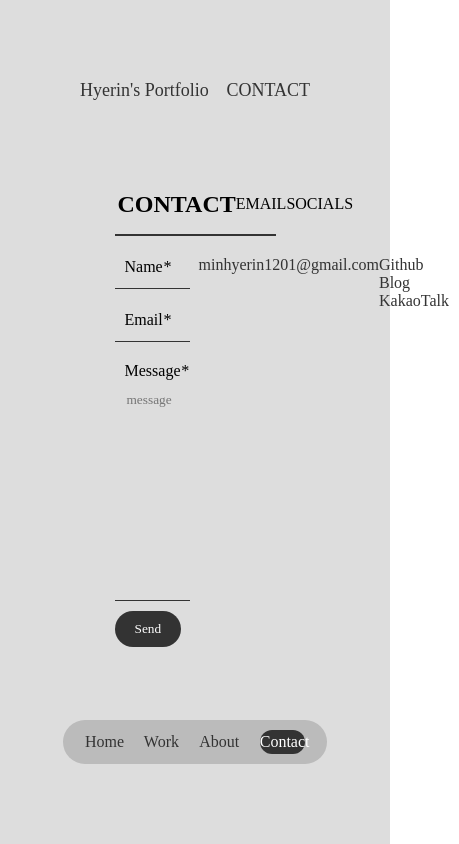
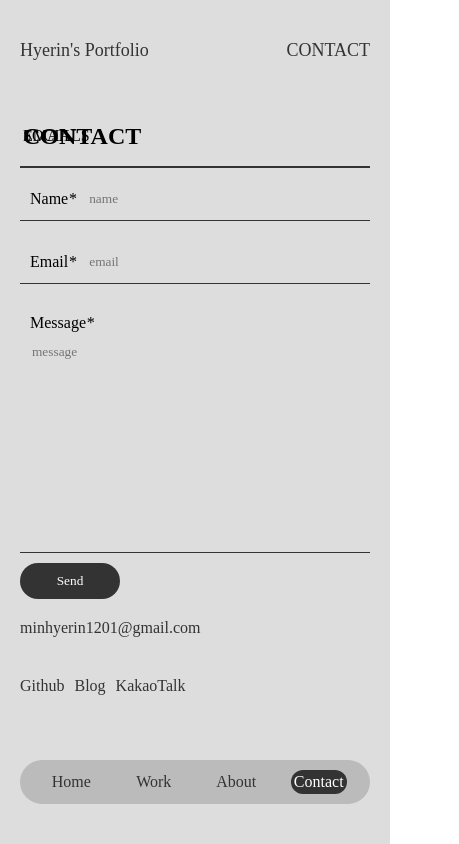
Before and after one commit to Minhyerin/HyerinPortfolio.ver2, a React (Create React App) app: page /contact in a window 390 px wide. Shown: the whole page, 459 px wide, since content can reach past the window. Built offline with nearby package versions, Linux system fonts and the light colour scheme; a web font is replaced by a local one.

Commit message:
mobile.v-ing

```diff
--- a/src/App.js
+++ b/src/App.js
@@ -19,6 +19,10 @@ const Container = styled.div`
 
   display: flex;
   flex-direction: column;
+
+  @media screen and (max-width: 768px) {
+    padding: 40px 20px;
+  }
 `;
 
 // const works = [
--- a/src/Components/WorkItem.js
+++ b/src/Components/WorkItem.js
@@ -23,7 +23,7 @@ const Container = styled(motion.div)`
     position: absolute;
     left: 0;
     bottom: -100px;
-    padding:  0 20px;
+    padding: 0 20px;
     background-color: rgba(0, 0, 0, 0.4);
     color: #fff;
     font-weight: bold;
@@ -34,6 +34,13 @@ const Container = styled(motion.div)`
     filter: brightness(1);
     div {
       bottom: 0;
+    }
+  }
+  @media screen and (max-width: 768px) {
+    width: 45%;
+    height: 25%;
+    &: hover {
+      width: 45%;
     }
   }
 `;
--- a/src/Pages/About.js
+++ b/src/Pages/About.js
@@ -9,12 +9,24 @@ const Container = styled.div`
   display: flex;
   align-items: center;
   justify-content: center;
+  @media screen and (max-width: 768px) {
+    height: 100vh;
+  }
 `;
 
 const ContentWrapper = styled.div`
   width: 70%;
+  display: flex;
+  justify-content: center;
+  align-items: center;
+  flex-direction: column;
+  @media screen and (max-width: 768px) {
+    width: 100%;
+    gap: 30px;
+  }
 `;
 const AboutBox = styled.div`
+  border: 1px solid #eee;
   width: 100%;
   margin-bottom: 30px;
 `;
@@ -41,6 +53,7 @@ const Socialbtn = styled(motion.div)`
   p {
     font-size: 16px;
   }
+  }
 `;
 const UnderLine = styled(motion.div)`
   width: 0;
@@ -51,6 +64,10 @@ const TopUnderdiv = styled(motion.div)`
   width: 100%;
   height: 70px;
   padding: 0 3px;
+  @media screen and (max-width: 768px) {
+    p {
+      font-size: 14px;
+    }
 `;
 const AboutInfo = styled.div`
   width: 100%;
@@ -158,10 +175,14 @@ const About = () => {
               <h1>ABOUT</h1>
             </Title>
             <Socialbtn variants={textVariant}>
-              <Link to={"https://github.com/Minhyerin"} target="_blank">Github</Link>
+              <Link to={"https://github.com/Minhyerin"} target="_blank">
+                Github
+              </Link>
             </Socialbtn>
             <Socialbtn variants={textVariant}>
-              <Link to={"https://hyerin1201.tistory.com/"} target="_blank">Blog</Link>
+              <Link to={"https://hyerin1201.tistory.com/"} target="_blank">
+                Blog
+              </Link>
             </Socialbtn>
           </Topdiv>
           <UnderLine variants={lineVariant} initial="start" animate="end" />
@@ -170,8 +191,8 @@ const About = () => {
               안녕하세요! 프론트엔드 개발자를 희망하는 민혜린입니다. <br />
               저는 시각디자인 전공으로 좋은 ui/ux 를 제공하는것에 흥미를 느끼고,
               사용자에게 멋진 경험을 선사하는 데에 열정을 가지고 있습니다! 좋은
-              웹사이트는 기업을 인식하는 방식 중 가장 큰 부분을 차지 한다고 생각합니다.
-              멋진 경험을 함께 하며 성장해 나가고 싶습니다!
+              웹사이트는 기업을 인식하는 방식 중 가장 큰 부분을 차지 한다고
+              생각합니다. 멋진 경험을 함께 하며 성장해 나가고 싶습니다!
             </p>
           </TopUnderdiv>
         </AboutBox>
--- a/src/Pages/Contact.js
+++ b/src/Pages/Contact.js
@@ -10,10 +10,16 @@ const Container = styled.div`
   display: flex;
   align-items: center;
   justify-content: center;
+  @media screen and (max-width: 768px) {
+    height: 100vh;
+  }
 `;
 const ContentWrapper = styled.div`
   position; relative;
   width: 70%;
+  @media screen and (max-width: 768px) {
+    width: 100%;
+  }
 `;
 const Topdiv = styled(motion.div)`
   width: 100%;
@@ -34,6 +40,9 @@ const Title = styled(motion.div)`
 `;
 const SubTitle = styled(motion.div)`
   flex: 1;
+  @media screen and (max-width: 768px) {
+    position: absolute;
+  }
 `;
 const UnderLine = styled(motion.div)`
   width: 0;
@@ -44,9 +53,15 @@ const UnderLine = styled(motion.div)`
 const Bottomdiv = styled.div`
   width: 100%;
   display: flex;
+  @media screen and (max-width: 768px) {
+    flex-direction: column;
+  }
 `;
 const ContactBox = styled.div`
   flex: 2;
+  @media screen and (max-width: 768px) {
+    flex: 1;
+  }
 `;
 const Form = styled.form`
   div {
@@ -101,6 +116,16 @@ const Form = styled.form`
   div.messageBox {
     flex-direction: column;
     align-items: flex-start;
+  }
+  @media screen and (max-width: 768px) {
+    display: flex;
+    flex-direction: column;
+    div {
+      width: 100%;
+    }
+    button {
+      width: 100px;
+    }
   }
 `;
 const EmailBox = styled.div`
@@ -305,8 +330,12 @@ const Contact = () => {
             <a href="mailto:minhyerin1201@gamil.com">minhyerin1201@gmail.com</a>
           </EmailBox>
           <SocialBox>
-            <Link to={"https://github.com/Minhyerin"} target="_blank">Github</Link>
-            <Link to={"https://hyerin1201.tistory.com/"} target="_blank">Blog</Link>
+            <Link to={"https://github.com/Minhyerin"} target="_blank">
+              Github
+            </Link>
+            <Link to={"https://hyerin1201.tistory.com/"} target="_blank">
+              Blog
+            </Link>
             <Link>KakaoTalk</Link>
           </SocialBox>
         </Bottomdiv>
--- a/src/Pages/Work.js
+++ b/src/Pages/Work.js
@@ -7,11 +7,15 @@ import WorkItem from "../Components/WorkItem";
 
 const Container = styled(motion.div)`
   width: 100%;
-  height: 100%;
+  height: 100vh;
   display: flex;
   align-items: center;
   justify-content: center;
   gap: 20px;
+  @media screen and (max-width: 768px) {
+    flex-wrap: wrap;
+    flex-direction: column;
+  }
 `;
 
 const Work = () => {
--- a/src/Pages/WorkVeiw.js
+++ b/src/Pages/WorkVeiw.js
@@ -12,10 +12,16 @@ const Container = styled.div`
   justify-content: center;
   align-items: center;
 
+  @media screen and (max-width: 768px) {
+    height: 100vh;
+  }
 `;
 
 const ContentWrapper = styled.div`
   width: 70%;
+  @media screen and (max-width: 768px) {
+    width: 100%;
+  }
 `;
 
 const Topdiv = styled(motion.div)`
@@ -226,7 +232,9 @@ export const WorkVeiw = ({ work }) => {
             </InfoCol>
             <Buttons>
               <button onClick={(e) => toggleModal(e)}>View Detail</button>
-              <Link target={"_blank"} to={work.link}>View Website</Link>
+              <Link target={"_blank"} to={work.link}>
+                View Website
+              </Link>
             </Buttons>
           </InfoBox>
         </Bottomdiv>
--- a/src/data/workdata.js
+++ b/src/data/workdata.js
@@ -132,20 +132,4 @@ export const WorkData = [
     desc: [],
     detail: [],
   },
-  {
-    id: 6,
-    thumb: thumb6,
-    src: mock6,
-    link: "https://hyerin-portfolio-v1.netlify.app",
-    title: "Portfolio.ver1",
-    subtitle: "이전에 작업한 포트폴리오 사이트입니다.",
-    role: "Design & Publishing",
-    tech: "HTML / CSS / Javascript / jQuery",
-    date: "2023.05",
-    info: "HTML / CSS / Javascript / jQuery 를 사용한 포트폴리오 사이트입니다.",
-    imgs: [],
-    figma: "",
-    desc: [],
-    detail: [],
-  },
 ];
```
